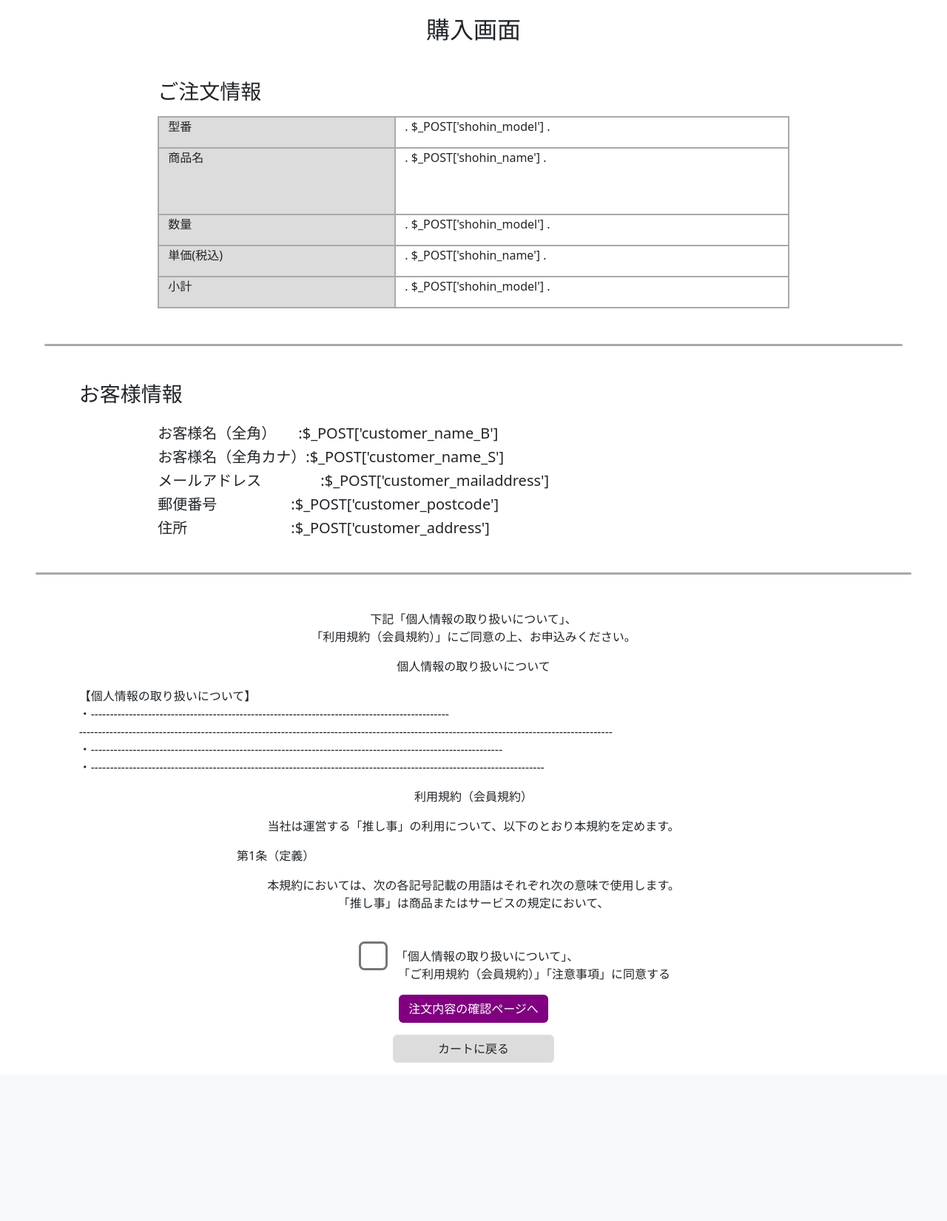
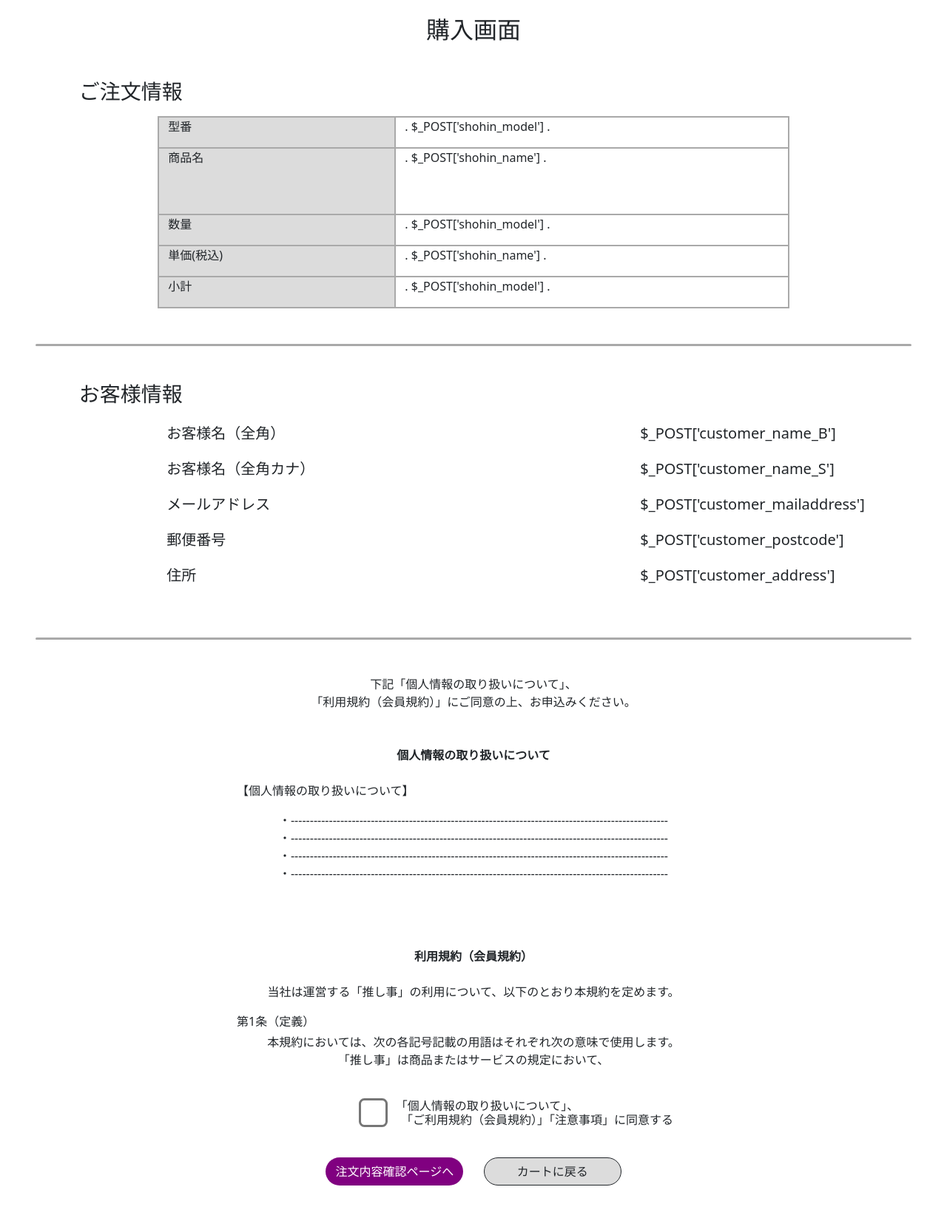
Before and after one commit to yusuke46/abcc_system_SD2F_2022_grp1, a PHP site: page /web/buy.php in a window 1280 px wide. Shown: the part 93-1744 px from the top of the page at 74% size. Before the commit the page ends 1530 px from the top, so only its background shows below. Run offline with PHP 8.4, Linux system fonts and the light colour scheme; some libraries are stand-ins or nearby versions.

Commit message:
購入画面
完成(仮)

```diff
--- a/buy.php
+++ b/buy.php
@@ -21,6 +21,18 @@
           border-bottom: 5px solid 	#8a2be2;
         }
         </style>
+        <script>  //ここにjavascript
+          function onButtonClickToConfirmationPage(){
+            check = document.form.CheckBox.checked;
+            error = document.getElementById("error");
+
+            if(check == true){
+              location.href = 'http://localhost/web/buy_ConfirmationPage.php'; //仮の遷移
+            }else{
+              error.innerHTML = "※「個人情報の取り扱いについて」「利用規約（会員規約）」に同意をしてください。<br>";
+            }
+          }
+          </script>
 </head>
 <body>
 
@@ -75,7 +87,7 @@
   </nav>
   <!--ここから-->
   <h2 class="mt-4 mb-5" style="text-align:center">購入画面</h2>
-  <h3 class="offset-2 mt-3 mb-3">ご注文情報</h3>
+  <h3 class="offset-1 mt-3 mb-3">ご注文情報</h3>
   <div class="container-fluid">
     <div class="row">
         <!--   phpループ↓   -->
@@ -119,8 +131,6 @@
     </div>
         <div class="col-2">
     </div>
-    </div>
-    <p style="border-bottom: 3px solid  #A9A9A9" class="m-5 rounded"></p>
     <!--   phpループ↑   -->
   <?php
 //　　　rowの中に商品情報
@@ -132,41 +142,81 @@
   ?>
   </div>
     </div>
+    <p style="border-bottom: 3px solid  #A9A9A9" class="m-5 rounded"></p>
     <!-- ここからお客様情報 -->
     <h3 class="offset-1 mb-4">お客様情報</h3>
-    <h5 class="offset-2 mb-2">お客様名（全角）　　:$_POST['customer_name_B']</h4>
-    <h5 class="offset-2 mb-2">お客様名（全角カナ）:$_POST['customer_name_S']</h4>
-    <h5 class="offset-2 mb-2">メールアドレス　　　　:$_POST['customer_mailaddress']</h4>
-    <h5 class="offset-2 mb-2">郵便番号　　　　　:$_POST['customer_postcode']</h4>
-    <h5 class="offset-2 mb-2">住所　　　　　　　:$_POST['customer_address']</h4>
+    <div class="container-fluid">
+      <div class="row">
+        <div class="col-lg-6 offset-2 mb-3">
+    <h5>お客様名（全角）</h5>
+    </div>
+    <div class="col-lg-4 mb-3 offset-sm-2 offset-lg-0">
+    <h5>$_POST['customer_name_B']</h5>
+</div>
+<div class="col-lg-6 offset-2 mb-3">
+    <h5>お客様名（全角カナ）</h5>
+</div>
+<div class="col-lg-4 mb-3 offset-sm-2 offset-lg-0">
+    <h5>$_POST['customer_name_S']</h5>
+    </div>
+    <div class="col-lg-6 offset-2 mb-3">
+    <h5>メールアドレス</h5>
+    </div>
+    <div class="col-lg-4 mb-3 offset-sm-2 offset-lg-0">
+      <h5>$_POST['customer_mailaddress']</h5>
+      </div>
+      <div class="col-lg-6 offset-2 mb-3">
+    <h5>郵便番号</h5>
+    </div>
+    <div class="col-lg-4 mb-3 offset-sm-2 offset-lg-0">
+      <h5>$_POST['customer_postcode']</h5>
+</div>
+<div class="col-lg-6 offset-2 mb-3">
+    <h5>住所</h5>
+</div>
+<div class="col-lg-4 mb-3 offset-sm-2 offset-lg-0">
+    <h5>$_POST['customer_address']</h5>
+      </div>
+    </div>
+  </div>
     <?php
-    // echo '<h5 class="offset-3 mb-2">お客様名（全角）：' . $_POST['customer_name_B'] . "</h4>";
-    // echo '<h5 class="offset-3 mb-2">お客様名（全角カナ）：' . $_POST['customer_name_S'] . "</h4>";
-    // echo '<h5 class="offset-3 mb-2">メールアドレス：' . $_POST['customer_mailaddress'] . "</h4>";
-    // echo '<h5 class="offset-3 mb-2">郵便番号：' . $_POST['customer_postcode'] . "</h4>";
-    // echo '<h5 class="offset-3 mb-2">住所：' . $_POST['customer_address'] . "</h4>";
+    //お客様情報の情報を取得
     ?>
     <p style="border-bottom: 3px solid  #A9A9A9" class="m-5 rounded"></p>
-    <p class="text-center mb-3">下記「個人情報の取り扱いについて」、<br>「利用規約（会員規約）」にご同意の上、お申込みください。</p>
-    <p class="text-center mb-3">個人情報の取り扱いについて</p>
-    <p class="offset-1">【個人情報の取り扱いについて】<br>・----------------------------------------------------------------------------------------------<br>
-    --------------------------------------------------------------------------------------------------------------------------------------------<br>
-    ・------------------------------------------------------------------------------------------------------------<br>
-    ・-----------------------------------------------------------------------------------------------------------------------<br>
-    <p class="text-center mb-3">利用規約（会員規約）</p>
+    <!-- ここから利用規約 -->
+    <p class="text-center mb-5">下記「個人情報の取り扱いについて」、<br>「利用規約（会員規約）」にご同意の上、お申込みください。</p>
+    <p class="text-center mb-4"><b>個人情報の取り扱いについて</b></p>
+    <p class="offset-3">【個人情報の取り扱いについて】</p>
+    <p class="text-center">・---------------------------------------------------------------------------------------------------<br>
+    ・---------------------------------------------------------------------------------------------------<br>
+    ・---------------------------------------------------------------------------------------------------<br>
+    ・---------------------------------------------------------------------------------------------------</p><br>
+    <p class="text-center mb-4 mt-5"><b>利用規約（会員規約）</b></p>
     <p class="text-center mb-3">当社は運営する「推し事」の利用について、以下のとおり本規約を定めます。</p>
-    <p class="offset-3 mb-3">第1条（定義）</p>
+    <p class="offset-3 mb-1">第1条（定義）</p>
     <p class="text-center mb-5">本規約においては、次の各記号記載の用語はそれぞれ次の意味で使用します。<br>「推し事」は商品またはサービスの規定において、</p>
-    <form action="???.php" method="post">
-        <div class="text-center">
-    <input type="checkbox" name="kiyaku" style="transform: scale(3.0);">　　「個人情報の取り扱いについて」、<br>
-    「ご利用規約（会員規約）」「注意事項」に同意する<br>
+        <form name="form" action="">
+    <div class="text-center">
+    <input type="checkbox" name="kiyaku" id="CheckBox" style="transform: scale(3.0);">　　<a style="position:relative;bottom:10px;margin-left:px">「個人情報の取り扱いについて」、</a><br>
+    <a style="position:relative;bottom:15px;margin-left:120px">「ご利用規約（会員規約）」「注意事項」に同意する</a><br>
+    <div id="error" class="mt-2 text-danger" ></div>
 </div>
-<div class="text-center">
-    <input class="btn text-white mt-3 mb-3" style="background-color: #800080;" type="button" value="注文内容の確認ページへ"><br>
-    <input class="btn text-dark border" style="background-color: #dcdcdc;" type="button" value="　　　カートに戻る　　　">
+<div class="text-center mb-5">
+  <div class="container-fluid">
+    <div class="row">
+      <div class="mt-3 col-lg-2 offset-lg-4">
+    <input class="btn text-white rounded-pill" style="background-color: #800080;" type="button" value="注文内容確認ページへ" onclick="onButtonClickToConfirmationPage();"/><br>
 </div>
-</form>
+  </form>
+  <div class="mt-3 col-lg-2">
+    <input class="btn btn-outline-dark rounded-pill" style="background-color: #dcdcdc;" type="button" onclick="location.href = '??????'" value="　　カートに戻る　　">
+</div>
+</div>
+</div>
+</div>
+
+
+
   <script src="https://cdn.jsdelivr.net/npm/bootstrap@5.2.2/dist/js/bootstrap.bundle.min.js" integrity="sha384-OERcA2EqjJCMA+/3y+gxIOqMEjwtxJY7qPCqsdltbNJuaOe923+mo//f6V8Qbsw3" crossorigin="anonymous"></script>
 </body>
     </html>
```
